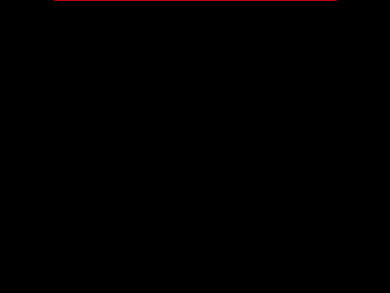
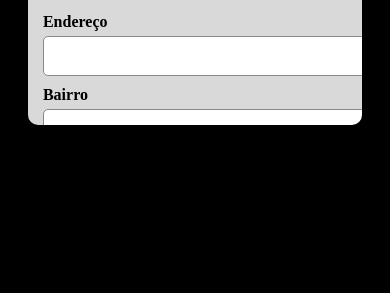
Before and after one commit to amagiadopapainoel1-tech/papai-noel-reservas, a Flask app: page / in a window 390 px wide. Shown: the part 1014-1307 px from the top of the page. Run offline with Flask 3, Linux system fonts and the light colour scheme; parts of the project's set-up code (start-up, migrations or seed data) failed here and were passed over.

Commit message:
Update style.css

```diff
--- a/static/style.css
+++ b/static/style.css
@@ -1,66 +1,101 @@
-/* Remove margem do body para evitar tela preta */
+/* Remove fundo preto cobrindo tudo */
 body {
     margin: 0;
     padding: 0;
-    background: #000; /* aparece só atrás da moldura */
+    background: #000;
     display: flex;
     justify-content: center;
     align-items: center;
-    height: 100vh;
-    overflow: hidden; /* impede scroll da página */
+    min-height: 100vh;
+    overflow: hidden;
+    position: relative;
 }
 
-/* Moldura do celular */
+/* MOLDURA — sempre visível atrás de tudo */
 .background-frame {
-    position: absolute;
-    width: 100%;
-    max-width: 420px;        /* largura limite */
-    aspect-ratio: 9 / 16;    /* mantém formato de celular */
-    background-image: url('/static/moldura.png');
-    background-size: cover;
+    position: fixed;
+    top: 50%;
+    left: 50%;
+    transform: translate(-50%, -50%);
+    height: 100vh;             /* Garante moldura inteira */
+    width: auto;
+    background-image: url('/static/moldura_natal.webp');
+    background-size: contain;
+    background-repeat: no-repeat;
     background-position: center;
-    z-index: 5;               /* sempre acima */
-    pointer-events: none;     /* clique passa para o formulário */
+    z-index: 0;                 /* Moldura fica no fundo */
 }
 
-/* Área que contém o formulário dentro da moldura */
+/* Envolve área com rolagem */
 .form-wrapper {
-    position: absolute;
-    width: 75%;               /* área interna da moldura */
-    height: 78%;              /* altura interna */
-    max-width: 320px;
-    top: 11%;                 /* posição exata dentro da moldura */
-    left: 50%;
-    transform: translateX(-50%);
-    z-index: 10;              /* deve ser MAIOR que a moldura */
-    overflow: hidden;
+    position: relative;
+    z-index: 2;                 /* Fica acima da moldura */
+    width: 100%;
+    max-width: 420px;
+    display: flex;
+    justify-content: center;
 }
 
-/* Área rolável dentro do espaço interno */
+/* Área interna com rolagem */
 .scroll-area {
-    width: 100%;
-    height: 100%;
+    width: 85%;
+    max-width: 360px;           /* Perfeito para caber na moldura */
+    height: 68vh;               /* Ajusta para não ultrapassar moldura */
+    margin-top: 14vh;           /* Afasta do topo (não cobrir a cabeça do Noel) */
+    margin-bottom: 6vh;
+    padding: 15px;
     overflow-y: auto;
-    padding-right: 10px;      /* evita cortar texto */
+    background: rgba(255,255,255,0.85);
+    border-radius: 10px;
+    box-shadow: 0 0 10px #0005;
 }
 
-/* Estilo dos inputs */
-.input, select, textarea {
+/* Estilização dos campos */
+.label {
+    font-weight: bold;
+    margin-top: 10px;
+    display: block;
+}
+.input {
     width: 100%;
     padding: 10px;
-    margin-bottom: 12px;
-    border-radius: 6px;
-    border: 1px solid #ccc;
-    box-sizing: border-box;
+    margin-top: 5px;
+    border-radius: 5px;
+    border: 1px solid #888;
+    font-size: 16px;
+}
+textarea.input {
+    height: 70px;
 }
 
 button {
     width: 100%;
     padding: 12px;
-    background: #c40000;
-    color: white;
-    font-size: 16px;
+    background: #b30000;
+    color: #fff;
     border: none;
+    margin-top: 15px;
+    font-size: 18px;
     border-radius: 8px;
     cursor: pointer;
 }
+button:hover {
+    background: #7a0000;
+}
+
+/* AJUSTE ESPECIAL PARA CELULAR */
+@media (max-width: 600px) {
+
+    .scroll-area {
+        width: 78%;          /* reduz pra caber melhor na moldura */
+        max-width: 310px;
+        height: 63vh;
+        margin-top: 13vh;
+        margin-bottom: 4vh;
+    }
+
+    .background-frame {
+        height: 100vh;
+        width: auto;
+    }
+}
```
